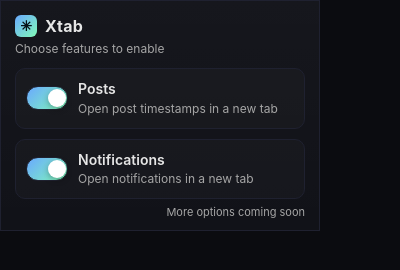
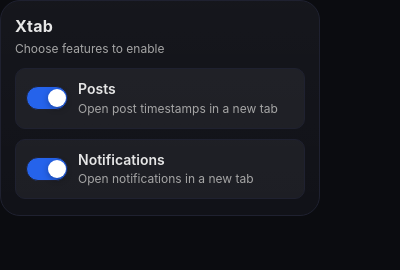
Before and after one commit to tavlean/XPlus, a browser extension: page src/common/popup.html in a window 400 px wide. Drawn offline with Linux system fonts and the light colour scheme.

Commit message:
Test successful for Chrome

```diff
--- a/src/common/popup.css
+++ b/src/common/popup.css
@@ -3,8 +3,7 @@
   --panel: #111218;
   --text: #e6e6e6;
   --muted: #a6a6a6;
-  --accent: #6aa9ff;
-  --accent-2: #81fbb8;
+  --accent: #2563eb;
   --border: #1f2130;
 }
 *{ box-sizing:border-box; }
@@ -19,24 +18,22 @@
   padding: 14px 14px 10px;
   background: linear-gradient(180deg, rgba(255,255,255,0.02), rgba(255,255,255,0)) , var(--panel);
   border: 1px solid var(--border);
+  border-radius: 20px;
 }
 header{ margin-bottom: 8px; }
 .icon-and-title{ display:flex; align-items:center; gap:8px; }
-.logo{ width:22px; height:22px; display:grid; place-items:center; background:linear-gradient(135deg, var(--accent), var(--accent-2)); color:#061017; border-radius:6px; font-weight:700; }
 h1{ font-size:16px; margin:0; letter-spacing:0.2px; }
 .subtitle{ margin:4px 0 0; color:var(--muted); font-size:12px; }
 .options{ display:flex; flex-direction:column; gap:10px; margin:10px 0 6px; }
-.option{ display:flex; align-items:center; gap:10px; padding:10px; background: rgba(255,255,255,0.02); border:1px solid var(--border); border-radius:10px; }
+.option{ display:flex; align-items:center; gap:10px; padding:10px; background: rgba(255,255,255,0.05); border:1px solid var(--border); border-radius:10px; }
 .label-text{ display:flex; flex-direction:column; gap:2px; }
 .label-text .title{ font-weight:600; }
 .label-text .desc{ color:var(--muted); font-size:12px; }
-footer{ display:flex; justify-content:flex-end; }
-.hint{ color:var(--muted); font-size:11px; }
 
 /* Toggle Switch */
 .switch{ position:relative; display:inline-block; width:42px; height:24px; }
 .switch input{ opacity:0; width:0; height:0; }
 .slider{ position:absolute; cursor:pointer; top:0; left:0; right:0; bottom:0; background:#2a2c3a; transition: .2s; border-radius:999px; border:1px solid var(--border); }
 .slider:before{ position:absolute; content:""; height:18px; width:18px; left:3px; top:50%; transform:translateY(-50%); background:#fff; border-radius:50%; transition:.2s; box-shadow:0 2px 6px rgba(0,0,0,.3); }
-.switch input:checked + .slider{ background: linear-gradient(135deg, var(--accent), var(--accent-2)); }
+.switch input:checked + .slider{ background: var(--accent) }
 .switch input:checked + .slider:before{ transform:translate(18px, -50%); }
--- a/src/common/popup.html
+++ b/src/common/popup.html
@@ -10,7 +10,6 @@
     <div class="container">
       <header>
         <div class="icon-and-title">
-          <div class="logo" aria-hidden="true">✳︎</div>
           <h1>Xtab</h1>
         </div>
         <p class="subtitle">Choose features to enable</p>
@@ -39,10 +38,6 @@
           </div>
         </div>
       </section>
-
-      <footer>
-        <span class="hint">More options coming soon</span>
-      </footer>
     </div>
 
     <script src="popup.js"></script>
```
